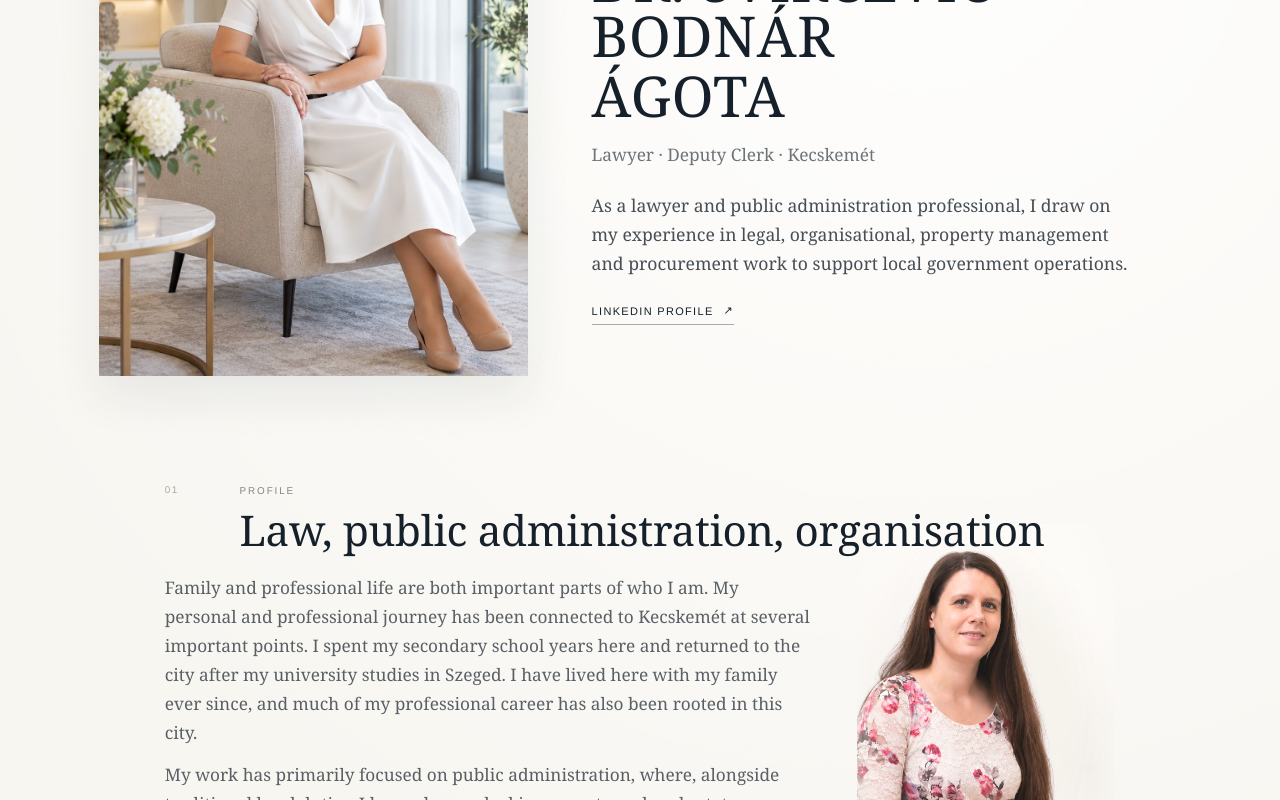
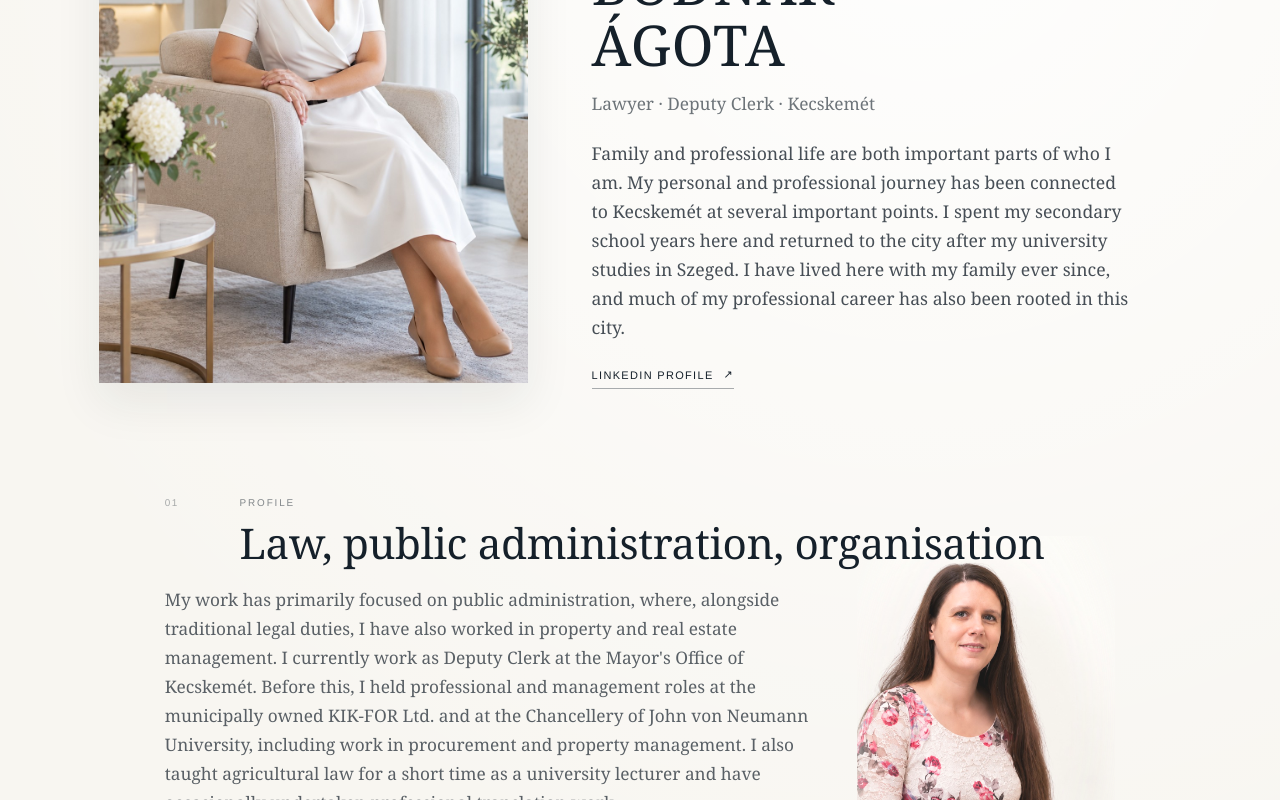
Before and after one commit to svircevicnikola/svircevic-hu, a Next.js app: page /agota/en in a window 1280 px wide. Shown: the part 240-1040 px from the top of the page. Built offline with nearby package versions, Linux system fonts and the light colour scheme.

Commit message:
Move Agota English introduction into hero

```diff
--- a/app/agota/en/page.tsx
+++ b/app/agota/en/page.tsx
@@ -121,7 +121,7 @@ export default function AgotaEnglishPage() {
           </h1>
           <p className="hero-role">Lawyer · Deputy Clerk · Kecskemét</p>
           <p className="hero-lead">
-            As a lawyer and public administration professional, I draw on my experience in legal, organisational, property management and procurement work to support local government operations.
+            Family and professional life are both important parts of who I am. My personal and professional journey has been connected to Kecskemét at several important points. I spent my secondary school years here and returned to the city after my university studies in Szeged. I have lived here with my family ever since, and much of my professional career has also been rooted in this city.
           </p>
           <a className="linkedin-link" href="https://www.linkedin.com/in/agota-svircevic-bodnar/" target="_blank" rel="noreferrer">
             LinkedIn profile <span aria-hidden="true">↗</span>
@@ -135,9 +135,6 @@ export default function AgotaEnglishPage() {
           <span className="section-kicker">PROFILE</span>
           <h2>Law, public administration, organisation</h2>
           <div className="agota-intro-body">
-            <p>
-              Family and professional life are both important parts of who I am. My personal and professional journey has been connected to Kecskemét at several important points. I spent my secondary school years here and returned to the city after my university studies in Szeged. I have lived here with my family ever since, and much of my professional career has also been rooted in this city.
-            </p>
             <p>
               My work has primarily focused on public administration, where, alongside traditional legal duties, I have also worked in property and real estate management. I currently work as Deputy Clerk at the Mayor's Office of Kecskemét. Before this, I held professional and management roles at the municipally owned KIK-FOR Ltd. and at the Chancellery of John von Neumann University, including work in procurement and property management. I also taught agricultural law for a short time as a university lecturer and have occasionally undertaken professional translation work.
             </p>
```
